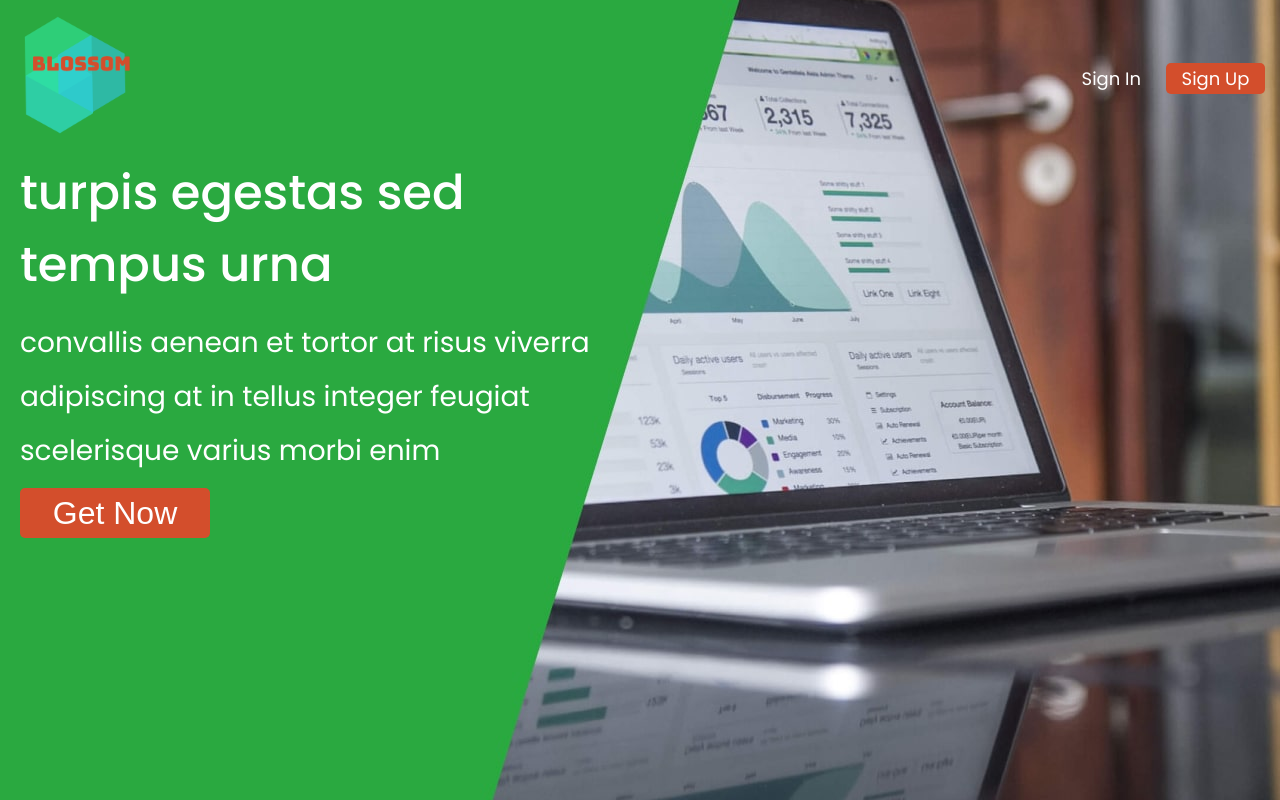
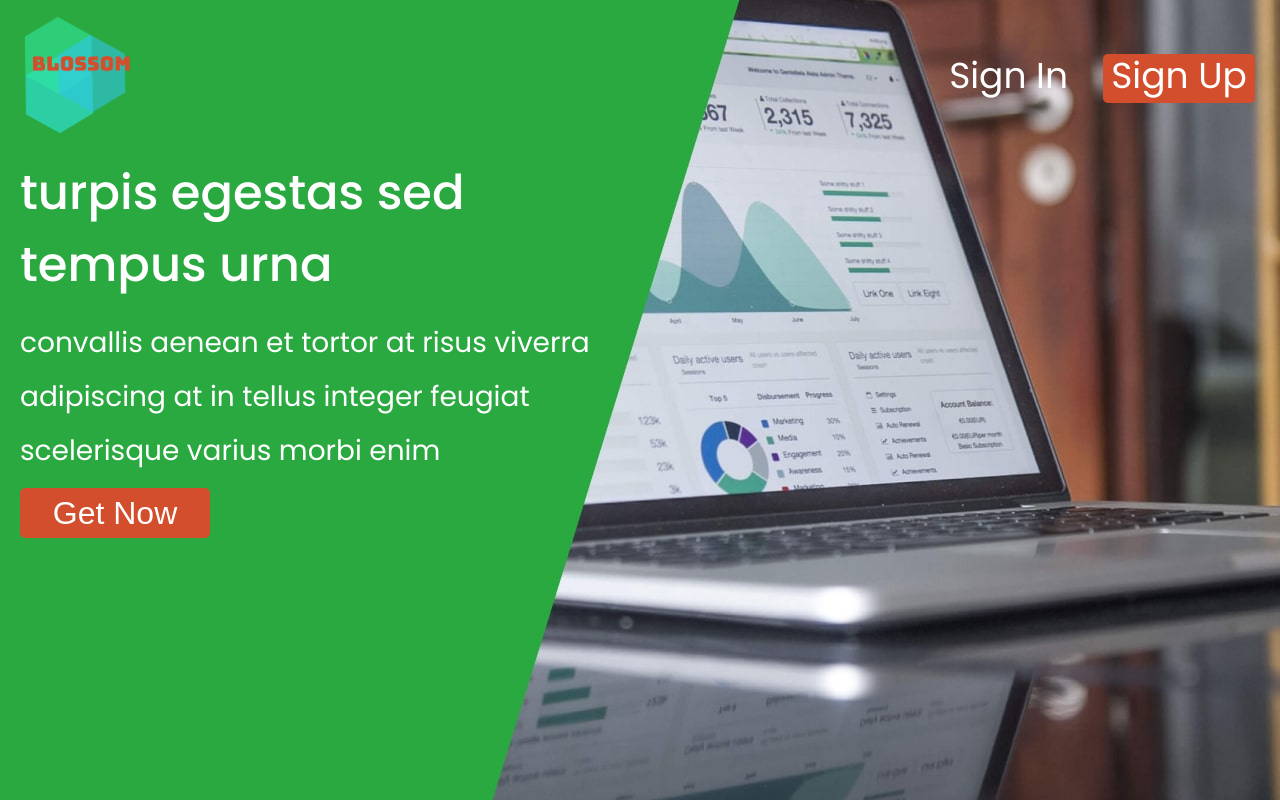
Before and after one commit to Aim-Entity/expense-tracker, a Django app: template templates/home/index.htm in a window 1280 px wide. Run offline with Django 3.2, Linux system fonts and the light colour scheme; the template is opened without the code that fills it, so the values that code supplies are empty.

Commit message:
Added home view section 1 desktop (With navbar)

```diff
--- a/home/static/home/style.css
+++ b/home/static/home/style.css
@@ -182,4 +182,33 @@ a {
 
     color: #ffffff;
   }
+
+  .navigation-links {
+    list-style: none;
+    display: flex;
+    justify-content: space-between;
+    align-items: center;
+    margin-right: 25px;
+  }
+
+  .sign-up-container {
+    width: 152px;
+    height: 49px;
+
+    background: #d34e2c;
+    border-radius: 5px;
+    display: grid;
+    align-items: center;
+    justify-items: center;
+  }
+
+  .sign-in {
+    padding-right: 35px;
+  }
+
+  .nav-a {
+    color: #fff;
+    font-size: 36px;
+    line-height: 27px;
+  }
 }
```
